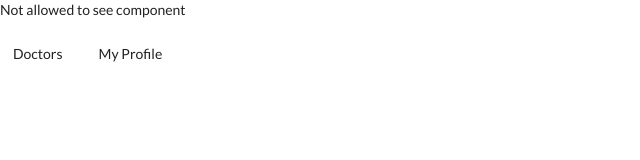
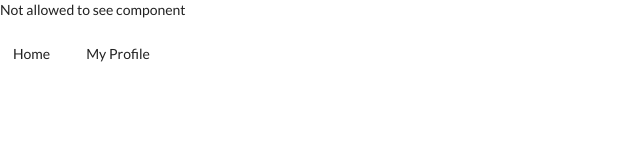
Before and after one commit to SchruteFarms23/mod-4-whatsupDoc, a React (Create React App) app: page / in a window 1280 px wide. Shown: the top 160 px of the page, without its empty margins (0-640 px from the left). Built offline with nearby package versions, Linux system fonts and the light colour scheme; no server answers.

Commit message:
some button change

```diff
--- a/src/components/App.js
+++ b/src/components/App.js
@@ -6,8 +6,9 @@ import { Route, Redirect } from 'react-router-dom';
 import LoginForm from './LoginForm';
 import { loginUser, logoutUser } from '../services/user';
 import Home from './Home';
-import HOC from './Hoc'
-import Authorize from './Authorize'
+import HOC from './Hoc';
+import Authorize from './Authorize';
+
 
 
 
@@ -18,6 +19,7 @@ class App extends Component {
 	state = {
 		user: {},
 		isLoggedIn: false,
+    	doctors: []
 
 	}
 
--- a/src/components/Nav.js
+++ b/src/components/Nav.js
@@ -1,11 +1,12 @@
 import React from 'react'
 import { NavLink } from 'react-router-dom'
+
 
 class Nav extends React.Component {
   render() {
     return (
       <div className="ui secondary menu">
-        <NavLink activeClassName="active" className="item" to="/doctors">Doctors</NavLink>
+        <NavLink activeClassName="active" className="item" to="/doctors">Home</NavLink>
         <NavLink activeClassName="active" className="item" to="/myProfile">My Profile</NavLink>
 
       </div>
--- a/src/components/UserProfile.js
+++ b/src/components/UserProfile.js
@@ -45,7 +45,7 @@ componentDidMount(){
     return(
       <div>
         <UserDoctorList doctors={this.state.doctors} user={this.state.user.user.id} />
-        <button onClick={this.handleLogout}>Log Out</button>
+        <button className="ui basic blue button" onClick={this.handleLogout}>Log Out</button>
       </div>
 
     )
```
